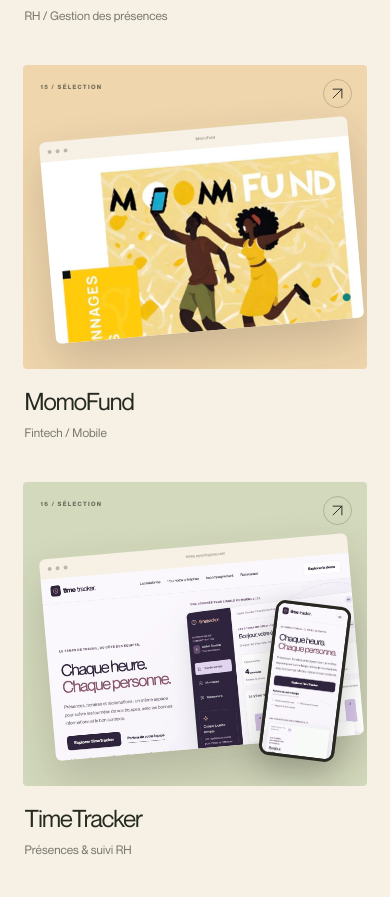
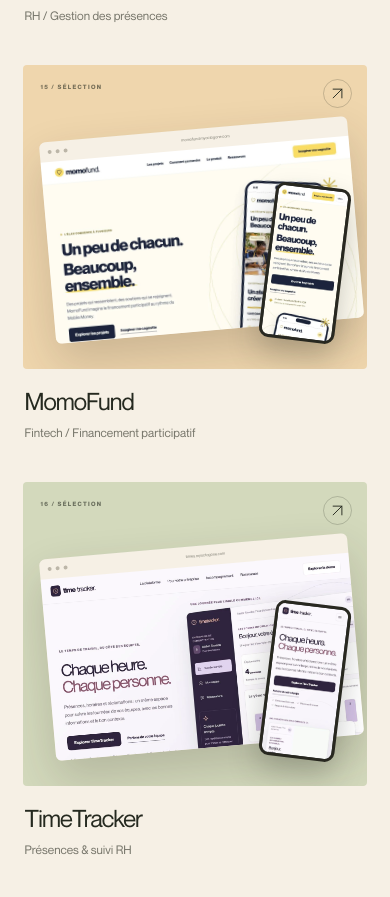
Before and after one commit to EdOneApp/portfolio, a Next.js app: page /work in a window 390 px wide. Shown: the part 6460-7357 px from the top of the page. Built offline with nearby package versions, Linux system fonts and the light colour scheme.

Commit message:
Add live MomoFund showcase and desktop and mobile captures to portfolio

```diff
--- a/src/components/agency/LivePreview.tsx
+++ b/src/components/agency/LivePreview.tsx
@@ -17,6 +17,7 @@ const available = [
   "allocar",
   "os-iris",
   "sentinelle-rh",
+  "momofund",
   "brvm-analytics",
 ];
 export default function LivePreview({ project: p }: { project: Project }) {
--- a/src/data/content.ts
+++ b/src/data/content.ts
@@ -426,12 +426,15 @@ export const projects: Project[] = [
   {
     slug: "momofund",
     title: "MomoFund",
-    category: "Fintech / Mobile",
+    category: "Fintech / Financement participatif",
     description:
-      "Plateforme de crowdfunding via l'API MTN Mobile Money — 2ᵉ place au Hackathon MTN MTS 2024.",
-    tags: ["Flutter", "MTN MoMo API"],
+      "Un projet Flutter de financement participatif autour de l’API MTN Mobile Money, distingué au Hackathon MTN MTS 2024. La vitrine Next.js présente trois campagnes fictives, des interfaces web et mobile, un dashboard porteur et un simulateur de contribution sans paiement réel.",
+    tags: ["Flutter", "MTN MoMo API", "Next.js", "Interfaces fintech"],
     award: "🥈 2ᵉ place, Hackathon MTN MTS 2024",
-    image: "/images/proj_momofund.jpg",
+    link: "https://momofund.myoctogone.com/",
+    linkLabel: "Découvrir MomoFund",
+    image: "/images/momofund-web.webp",
+    mobileImage: "/images/momofund-mobile.webp",
   },
   {
     slug: "timestrackers",
```
Also changed, not shown: public/images/momofund-mobile.webp (added), public/images/momofund-web.webp (added).
